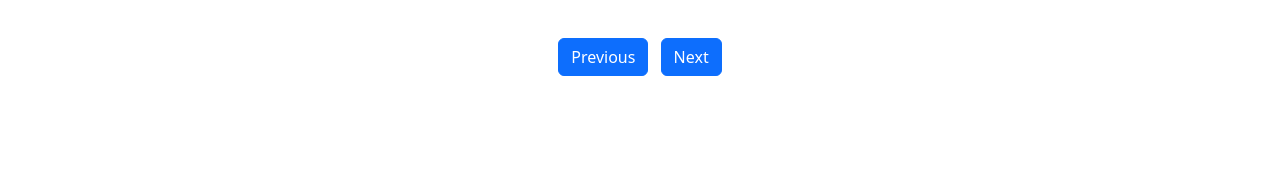
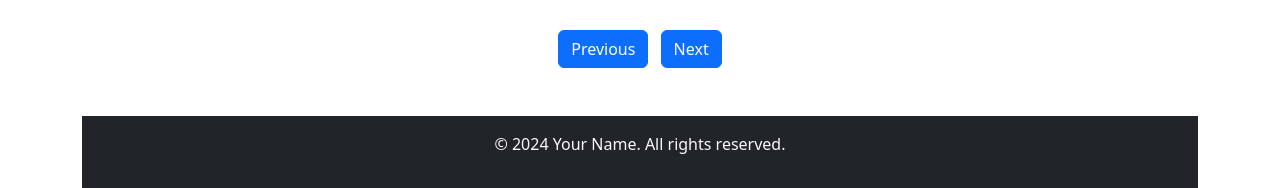
Before and after one commit to oburuephraim/oburuephraim.github.io, a plain HTML site: page index.html in a window 1280 px wide. Shown: the part 1643-1831 px from the top of the page. Before the commit the page ends 1719 px from the top, so only its background shows below. Drawn offline with nearby package versions, Linux system fonts and the light colour scheme.

Commit message:
Update index.html

```diff
--- a/index.html
+++ b/index.html
@@ -369,14 +369,13 @@
         </button>
       </div>
     </div>
-    <div class="container mt-5">
+
+    <div class="container py-5">
       <div class="header-section bg-dark text-light py-2">
         <div class="container">
           <h1 class="display-6">My Creative Work</h1>
         </div>
       </div>
-    </div>
-    <div class="container mt-2">
       <div class="row">
         <div class="carousel-container overflow-hidden">
           <div class="carousel-track d-flex">
@@ -472,6 +471,11 @@
             </div>
           </div>
         </div>
+      </div>
+    </div>
+    <div class="container">
+      <div class="footer-section bg-dark text-light py-3 text-center">
+        <p>&copy; 2024 Your Name. All rights reserved.</p>
       </div>
     </div>
 
```
